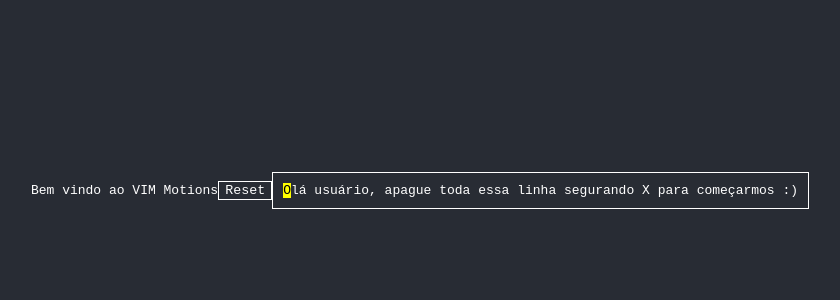
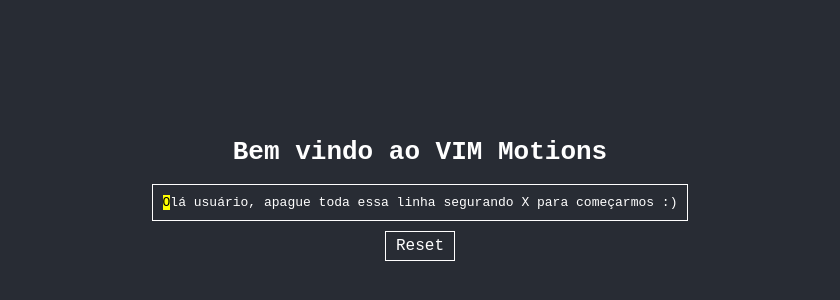
Before and after one commit to oZeeh/oZeeh.github.io, a plain HTML site: page src/index.html in a window 1280 px wide. Shown: the part 210-510 px from the top of the page, without its empty margins (220-1060 px from the left). Drawn offline with Linux system fonts and the light colour scheme.

Commit message:
feat: Novos estilos e funcionalidades

```diff
--- a/src/index.html
+++ b/src/index.html
@@ -11,6 +11,7 @@
             background-color: #282c34;
             color: #ffffff;
             display: flex;
+            flex-direction: column;
             justify-content: center;
             align-items: center;
             height: 100vh;
@@ -20,6 +21,7 @@
             border: 1px solid white;
             padding: 10px;
             min-width: 20ch;
+            text-align: center;
         }
         .cursor {
             background-color: yellow;
@@ -30,20 +32,23 @@
             white-space: pre;
             background-color: #282c34;
             color: #ffffff;
-            display: flex;
-            justify-content: center;
-            align-items: center;
             border: 1px solid white;
+            margin-top: 10px;
+            padding: 5px 10px;
+            font-size: 16px;
+            cursor: pointer;
         }
     </style>
 </head>
 <body>
-    <div style="font-family: monospace;">Bem vindo ao VIM Motions</div>
+    <h1 style="font-family: monospace; text-align: center;">Bem vindo ao VIM Motions</h1>
+    <div id="helper"></div>
+    <div id="game"></div>
     <button class="reset-button" onclick="location.reload()">Reset</button>
-    <div id="game"></div>
     <script>
         let texts = {
             first: "Olá usuário, apague toda essa linha segurando X para começarmos :)",
+            firstHelper: "Mova para a direita com L e para a esquerda com H",
             second: "Muito bem, agora apague apenas o --> X <--"
         };
 
@@ -53,10 +58,12 @@
 
         function render() {
             if (text.length === 0 && currentTextKey === "first") {
+                document.getElementById("helper").innerHTML = texts.firstHelper
                 currentTextKey = "second";
                 text = texts[currentTextKey].split("");
                 cursorPos = 0;
             } else if (currentTextKey === "second" && !text.includes("X")) {
+                document.getElementById("helper").innerHTML = ""
                 document.getElementById("game").innerHTML = "Parabéns! Você concluiu o desafio!";
                 return;
             }
```
